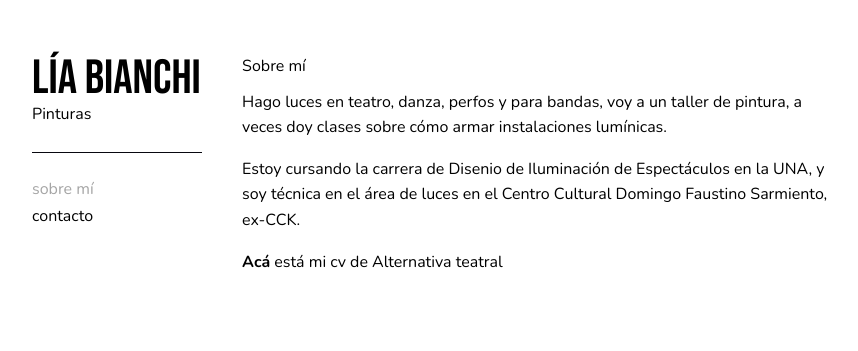
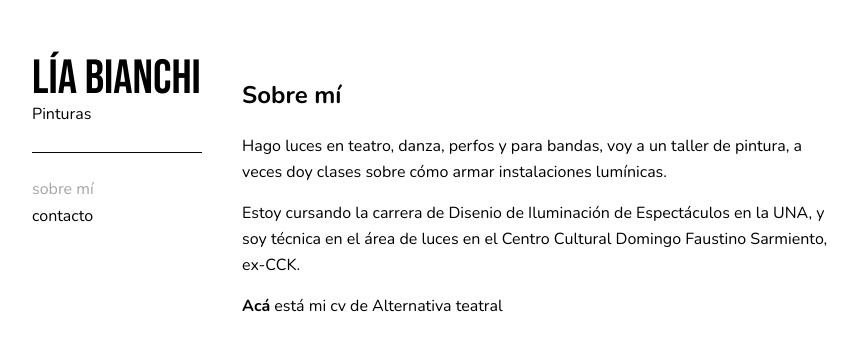
Before and after one commit to liliuuchacha/liliuuchacha.github.io, a Jekyll site: the page built from sobre-mi.md, in a window 1280 px wide. Shown: the top 351 px of the page, without its empty margins (107-965 px from the left). Built offline with Jekyll 4.4.1, drawn with Linux system fonts in a browser that asks for light colours.

```diff
--- a/sobre-mi.md
+++ b/sobre-mi.md
@@ -3,10 +3,8 @@ layout: default
 title: Sobre mí
 permalink: /sobre-mi/
 ---
-
+## Sobre mí
 <div class="about" markdown="1">
-
-## Sobre mí
 
 {% comment %}
 CAMBIAR: escribí acá tu bio. Abajo hay un ejemplo de lista de muestras;
```
